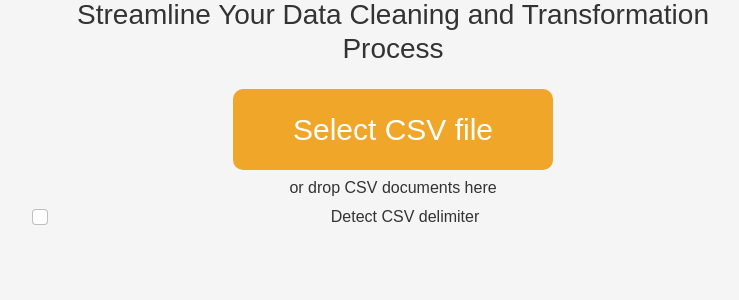
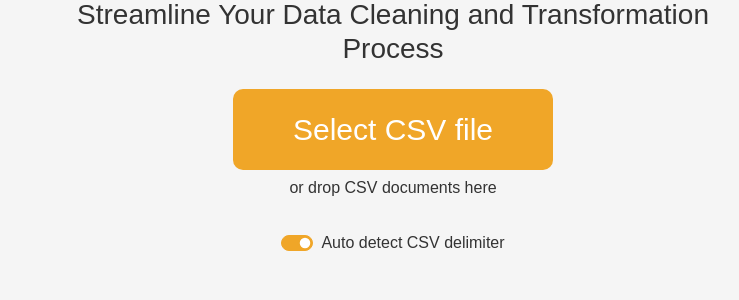
Before and after one commit to FourDotFive/Automated-data-preprocessor-django, a Django app: page / in a window 1280 px wide. Shown: the part 188-488 px from the top of the page, without its empty margins (247-986 px from the left). Run offline with Django 4.2, Linux system fonts and the light colour scheme; some libraries are stand-ins or nearby versions.

Commit message:
delimiter detector

```diff
--- a/website/preprocessor/forms.py
+++ b/website/preprocessor/forms.py
@@ -11,9 +11,9 @@ class FileUploadForm(forms.Form):
     )
     if_detect_delimiter = forms.BooleanField(
         required=False,
-        label='Detect CSV delimiter',
+        label='Auto detect CSV delimiter',
         widget=forms.CheckboxInput(
-            attrs={'class': 'form-check-input'}
+            attrs={'class': 'form-check-input', 'id': 'form-switch-button', 'checked': 'checked'}
         )
     )
     delimiter = forms.CharField(required=True)
--- a/website/preprocessor/static/css/uploader.css
+++ b/website/preprocessor/static/css/uploader.css
@@ -63,3 +63,14 @@
 #delimiter-submit:hover {
     background-color: #0a63e9;
 }
+
+#form-switch-button:checked {
+    background-color: #f0a628 !important;
+    border-color: #f0a628 !important;
+}
+
+.form-check-input:focus,
+.form-check-input:active {
+    box-shadow: none !important;
+    outline: none !important;
+}
--- a/website/preprocessor/static/js/file-uploader.js
+++ b/website/preprocessor/static/js/file-uploader.js
@@ -111,6 +111,9 @@ function dragLeaveHandler(ev) {
 
 function submitFile() {
     var fileInput = document.getElementById('id_file');
+    var checkBox = document.getElementById("form-switch-button");
+
+    if (checkBox.checked == false) {
         Swal.fire({
             title: 'Please provide the delimiter for your CSV or TXT file:',
             html: `<input id="delimiter-input" class="form-control no-outline" type="text" value=";" style="width: 70px; display: inline-block; outline: none" />
@@ -136,4 +139,24 @@ function submitFile() {
                 fileInput.value = '';
             }
         })
+    } else {
+        document.getElementById('id_delimiter').value = ';';
+        document.getElementById('submit-button').click();
     }
+
+
+
+}
+
+window.onload = function () {
+    document.querySelector("#form-switch-span input").addEventListener('focus',
+        function (event) {
+            event.target.blur();
+        });
+
+    document.getElementById('form-switch-button').addEventListener('mousedown',
+        function (
+            event) {
+            event.preventDefault();
+        });
+}
--- a/website/preprocessor/templates/uploader.html
+++ b/website/preprocessor/templates/uploader.html
@@ -18,8 +18,8 @@
     <link href="https://cdn.jsdelivr.net/npm/bootstrap@5.0.2/dist/css/bootstrap.min.css" rel="stylesheet"
         integrity="sha384-EVSTQN3/azprG1Anm3QDgpJLIm9Nao0Yz1ztcQTwFspd3yD65VohhpuuCOmLASjC" crossorigin="anonymous">
     <script src="https://cdn.jsdelivr.net/npm/bootstrap@5.0.2/dist/js/bootstrap.bundle.min.js"
-        integrity="sha384-MrcW6ZMFYlzcLA8Nl+NtUVF0sA7MsXsP1UyJoMp4YLEuNSfAP+JcXn/tWtIaxVXM"
-        crossorigin="anonymous"></script>
+        integrity="sha384-MrcW6ZMFYlzcLA8Nl+NtUVF0sA7MsXsP1UyJoMp4YLEuNSfAP+JcXn/tWtIaxVXM" crossorigin="anonymous">
+    </script>
 
     <!-- Bootstrap Icons -->
     <link rel="stylesheet" href="https://cdn.jsdelivr.net/npm/bootstrap-icons@1.9.1/font/bootstrap-icons.css">
@@ -60,12 +60,28 @@
                         {% csrf_token %}
                         {{ file_form.file }}
                         {{ file_form.delimiter }}
-                        <div class="form-check">
-                            {{ file_form.if_detect_delimiter }}
+                        <div class="form-check col-3">
+
                             <label class="form-check-label" for="{{ form.if_detect_delimiter.id_for_label }}">
-                                {{ file_form.if_detect_delimiter.label }}
+
                             </label>
                         </div>
+
+                        <div class="d-flex justify-content-center">
+                            <div class="form-check form-switch" id="form-switch-div">
+                                <label class="form-check-label d-flex align-items-center" id="form-switch-label">
+                                    <span id="form-switch-span">
+                                        {{ file_form.if_detect_delimiter }}
+                                        {{ file_form.if_detect_delimiter.label }}
+                                    </span>
+                                </label>
+                            </div>
+                        </div>
+
+                        <script>
+
+                        </script>
+
                         <input id="submit-button" class=" btn mt-3" type="submit" value="Submit" style="display: none;">
                     </form>
                 </div>
@@ -82,8 +98,8 @@
     {% endblock %}
 
     <script src="https://cdn.jsdelivr.net/npm/bootstrap@5.0.2/dist/js/bootstrap.bundle.min.js"
-        integrity="sha384-MrcW6ZMFYlzcLA8Nl+NtUVF0sA7MsXsP1UyJoMp4YLEuNSfAP+JcXn/tWtIaxVXM"
-        crossorigin="anonymous"></script>
+        integrity="sha384-MrcW6ZMFYlzcLA8Nl+NtUVF0sA7MsXsP1UyJoMp4YLEuNSfAP+JcXn/tWtIaxVXM" crossorigin="anonymous">
+    </script>
 </body>
 
 </html>
```
Also changed, not shown: requirements.txt (renamed from website/requirements.txt). Lines whose indentation alone changed are shown as unchanged.
